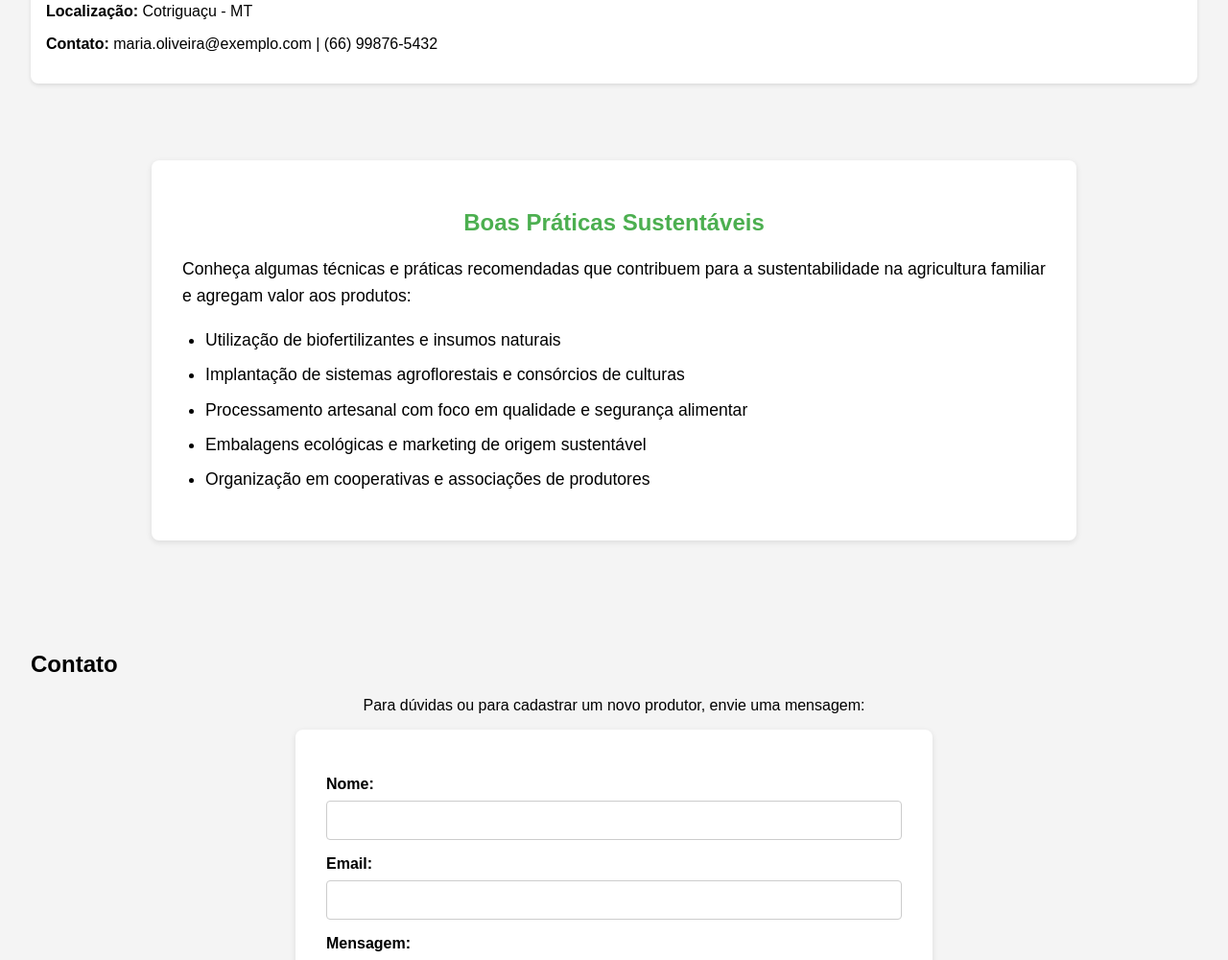
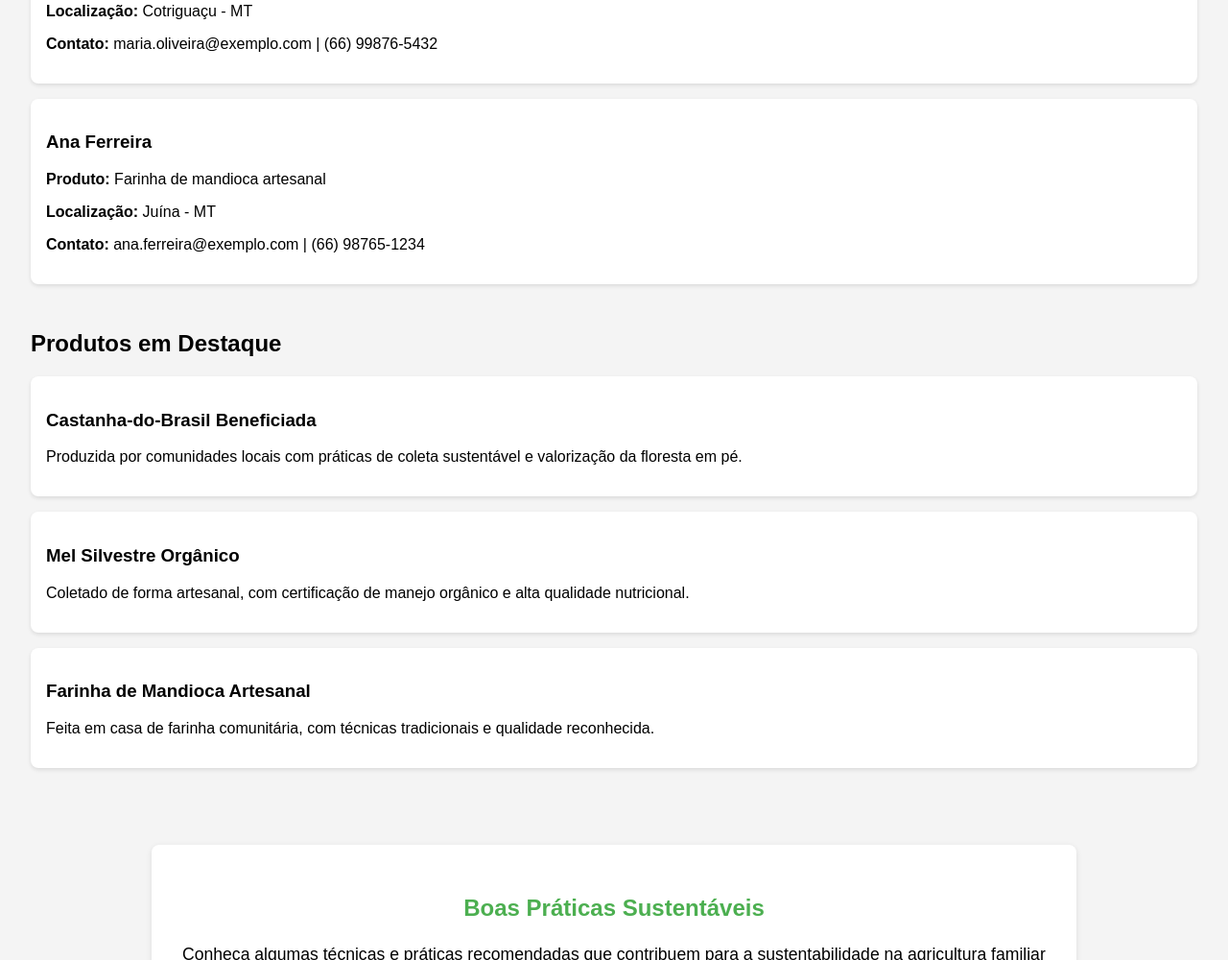
Before and after one commit to Gui-Honorato/AgroValor, a plain HTML site: page index.html in a window 1280 px wide. Shown: the part 938-1938 px from the top of the page at 96% size. Drawn offline with Linux system fonts and the light colour scheme.

Commit message:
Adicionando produtos
Foi adicionado 2 produtos

```diff
--- a/index.html
+++ b/index.html
@@ -126,6 +126,26 @@
       <p><strong>Localização:</strong> Cotriguaçu - MT</p>
       <p><strong>Contato:</strong> maria.oliveira@exemplo.com | (66) 99876-5432</p>
     </div>
+    <div class="card">
+      <h3>Ana Ferreira</h3>
+      <p><strong>Produto:</strong> Farinha de mandioca artesanal</p>
+      <p><strong>Localização:</strong> Juína - MT</p>
+      <p><strong>Contato:</strong> ana.ferreira@exemplo.com | (66) 98765-1234</p>
+    </div>
+
+    <h2 style="margin-top: 3rem;">Produtos em Destaque</h2>
+    <div class="card">
+      <h3>Castanha-do-Brasil Beneficiada</h3>
+      <p>Produzida por comunidades locais com práticas de coleta sustentável e valorização da floresta em pé.</p>
+    </div>
+    <div class="card">
+      <h3>Mel Silvestre Orgânico</h3>
+      <p>Coletado de forma artesanal, com certificação de manejo orgânico e alta qualidade nutricional.</p>
+    </div>
+    <div class="card">
+      <h3>Farinha de Mandioca Artesanal</h3>
+      <p>Feita em casa de farinha comunitária, com técnicas tradicionais e qualidade reconhecida.</p>
+    </div>
   </main>
 
   <main id="boas-praticas">
```
